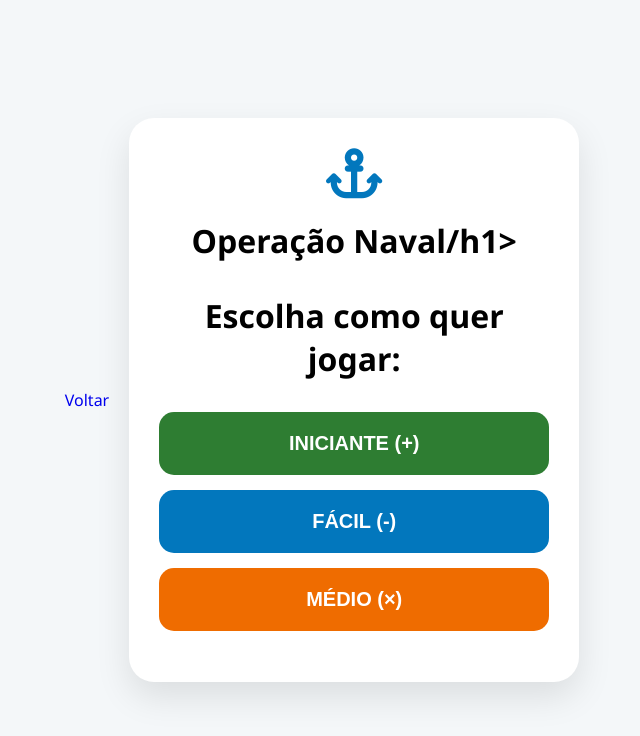
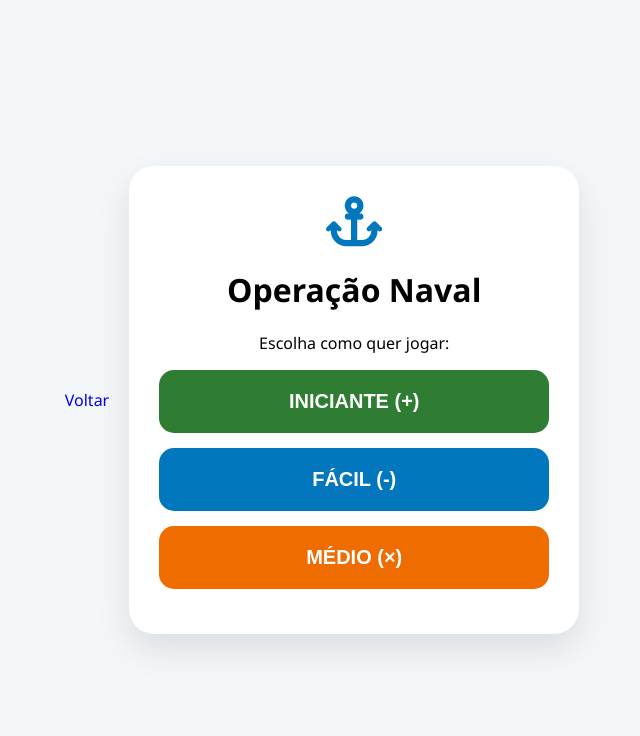
Before and after one commit to klebmatrix/iadom, a website: page index.html in a window 1280 px wide. Shown: the whole page, without its empty margins (308-948 px from the left). Drawn offline with Linux system fonts and the light colour scheme.

Commit message:
Versão inicial: Batalha Naval Matemática

```diff
--- a/index.html
+++ b/index.html
@@ -128,7 +128,7 @@
     <div id="tela-niveis" class="tela ativa">
         <div class="cartao">
             <i class="fa-solid fa-anchor" style="font-size: 50px; color: var(--azul-mar);"></i>
-            <h1>Operação Naval/h1>
+            <h1>Operação Naval</h1>
             <p>Escolha como quer jogar:</p>
             <button class="btn-nivel n-1" onclick="jogar(1)">INICIANTE (+)</button>
             <button class="btn-nivel n-2" onclick="jogar(2)">FÁCIL (-)</button>
```
